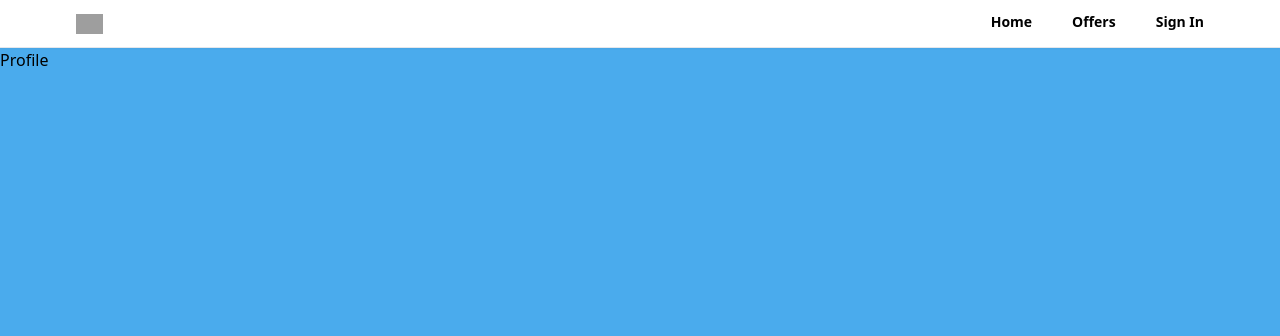
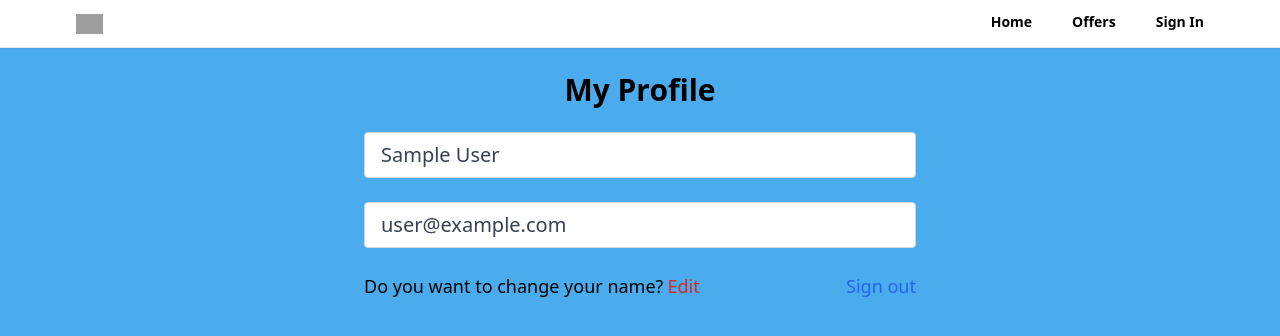
Before and after one commit to michaelzajer/realtor-clone-react, a React (Create React App) app: page /profile in a window 1280 px wide. Shown: the top 336 px of the page. Built offline with nearby package versions, Linux system fonts and the light colour scheme; no server answers; sample sign-in values are in the browser's storage; grey boxes are pictures that could not be loaded.

Commit message:
created profile page, added logout functionality, added private routes & useAuthStatus hook

```diff
--- a/src/App.js
+++ b/src/App.js
@@ -8,6 +8,7 @@
 import Header from "./components/Header";
 import { ToastContainer } from "react-toastify";
 import 'react-toastify/dist/ReactToastify.css';
+import PrivateRoute from "./components/PrivateRoute";
 
 function App() {
   return (
@@ -16,7 +17,9 @@
         <Header/>
         <Routes>
           <Route path="/" element={<Home/>} />
-          <Route path="/profile" element={<Profile/>} />
+          <Route path="/profile" element={<PrivateRoute/>}>
+            <Route path="/profile" element={<Profile/>} />
+          </Route>
           <Route path="/sign-in" element={<SignIn/>} />
           <Route path="/sign-up" element={<SignUp/>} />
           <Route path="/ForgotPassword" element={<ForgotPassword/>} />
--- /dev/null
+++ b/src/components/PrivateRoute.jsx
@@ -0,0 +1,10 @@
+import { Outlet, Navigate } from "react-router"
+import {useAuthStatus} from "../hooks/useAuthStatus"
+
+export default function PrivateRoute() {
+    const {loggedIn, checkingStatus} = useAuthStatus();
+    if (checkingStatus) {
+        return <h1>Loading...</h1>
+    }
+    return loggedIn ? <Outlet /> : <Navigate to='/sign-in'/>;
+}
--- /dev/null
+++ b/src/hooks/useAuthStatus.jsx
@@ -0,0 +1,19 @@
+import { useEffect, useState } from "react";
+import { getAuth, onAuthStateChanged } from "firebase/auth";
+
+export function useAuthStatus() {
+  const [loggedIn, setLoggedIn] = useState(false);
+  const [checkingStatus, setCheckingStatus] = useState(true);
+
+  useEffect(() => {
+    const auth = getAuth();
+    console.log(auth);
+    onAuthStateChanged(auth, (user) => {
+      if (user) {
+        setLoggedIn(true);
+      }
+      setCheckingStatus(false);
+    });
+  }, []);
+  return { loggedIn, checkingStatus };
+}
--- a/src/pages/Profile.jsx
+++ b/src/pages/Profile.jsx
@@ -1,5 +1,62 @@
+import { getAuth } from "firebase/auth";
+import { useState } from "react"
+import { useNavigate } from "react-router";
+
 export default function Profile() {
+  const auth = getAuth();
+  const navigate = useNavigate();
+  const [formData, setFormData] = useState({
+    name: auth.currentUser.displayName,
+    email: auth.currentUser.email,
+  });
+  const { name, email } = formData
+  function onLogout(){
+    auth.signOut();
+    navigate('/');
+  }
   return (
-    <div>Profile</div>
-  )
+    <>
+      <section className="max-w-6xl mx-auto flex
+      justify-center items-center flex-col">
+        <h1 className="text-3xl text-center mt-6
+        font-bold">My Profile</h1>
+        <div className="w-full md:w-[50%] mt-6 px-3">
+          <form>
+            {/* Name input */}
+
+            <input type="text"
+            id="name"
+            value={name} disabled
+            className="mb-6 w-full px-4 py-2 text-xl
+            text-gray-700 bg-white border border-gray-300
+            rounded transition ease-in-out" />
+
+            {/* Email input */}
+
+            <input type="text"
+            id="email"
+            value={email} disabled
+            className="mb-6 w-full px-4 py-2 text-xl
+            text-gray-700 bg-white border border-gray-300
+            rounded transition ease-in-out" />
+
+            <div className="flex justify-between
+            whitespace-nowrap text-sm sm:text-lg mb-6">
+              <p className="flex items-center ">
+                Do you want to change your name?
+                <span className="text-red-600
+                hover:text-red-700 transition ease-in-out
+                duration-200 ml-1 cursor-pointer">Edit</span>
+              </p>
+              <p onClick={onLogout}
+              className="text-blue-600
+              hover:text-blue-800 transition duration-200 ease-in-out
+              cursor-pointer">Sign out</p>
+            </div>
+
+          </form>
+        </div>
+      </section>
+    </>
+  );
 }
```
